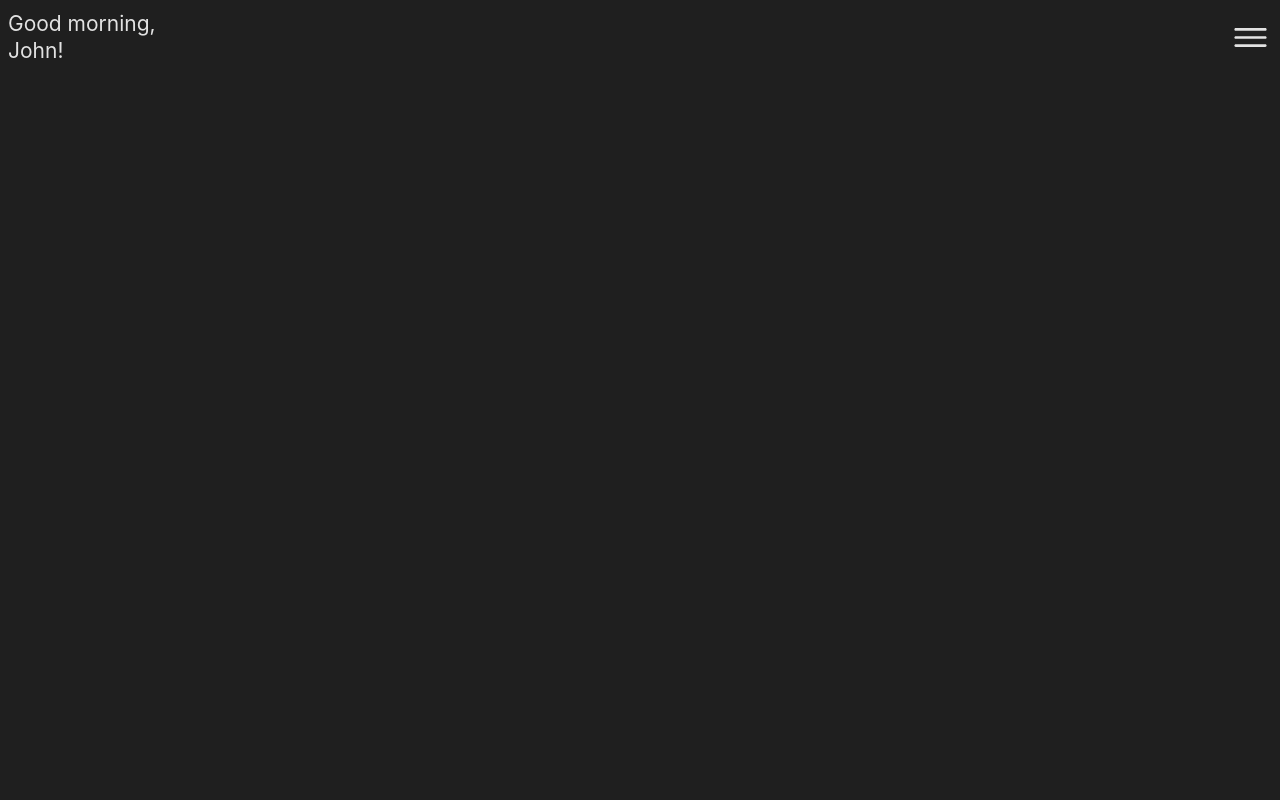
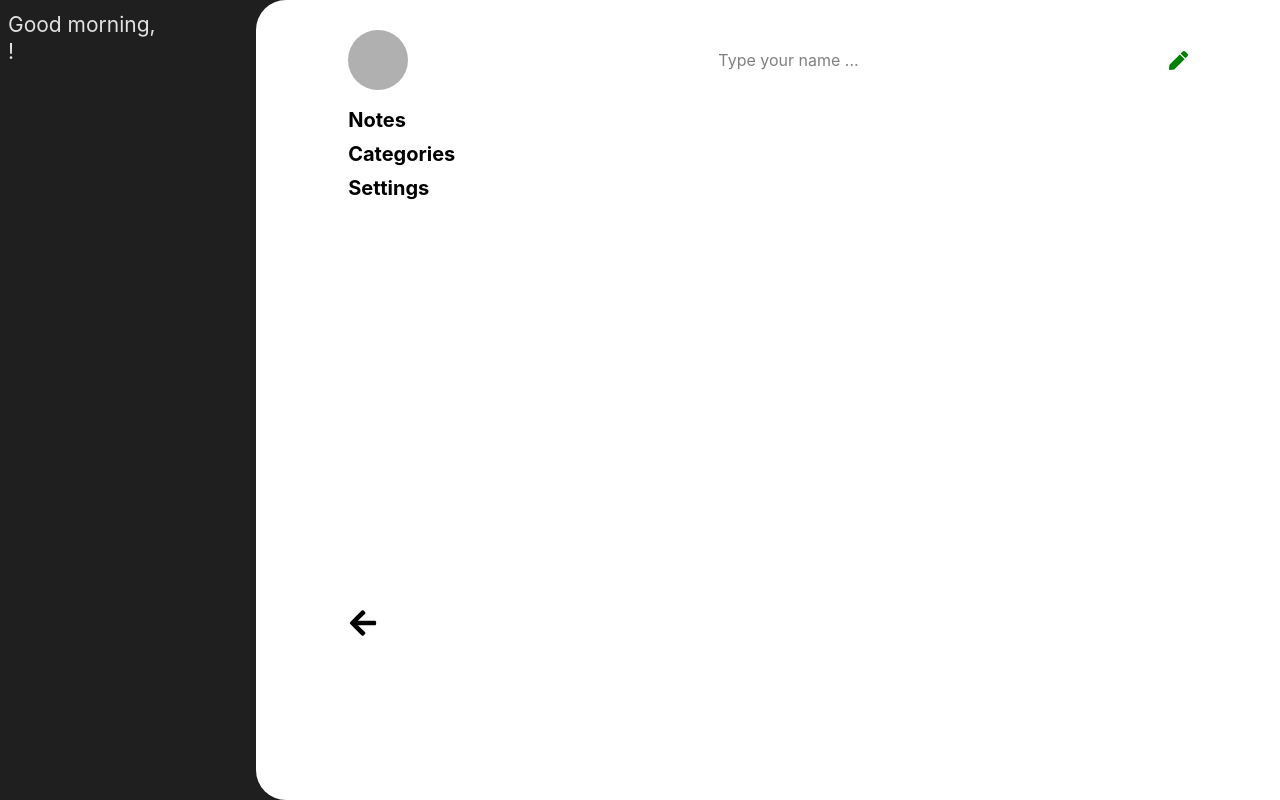
Before and after one commit to threeWindows/NoteApp, a React (Vite) app: page / in a window 1280 px wide. Built offline with nearby package versions, Linux system fonts and the light colour scheme.

Commit message:
Implementatnion menu panel

```diff
--- a/src/App.tsx
+++ b/src/App.tsx
@@ -1,11 +1,25 @@
+import { ChangeEvent, useState } from "react";
 import "./App.css";
 import Header from "./components/Header";
+import Menu from "./components/Menu";
 
 function App() {
+  const [name, setName] = useState("");
+  const [containerVisible, setContainerVisibility] = useState(true);
+
+  const fetchName = (event: ChangeEvent) => {
+    setName(event.target.value);
+  };
+
   return (
     <>
       <div>
-        <Header onOpen={() => console.log("asd")} />
+        <Header name={name} onOpen={() => setContainerVisibility(true)} />
+        <Menu
+          onClose={() => setContainerVisibility(false)}
+          isMenuOpen={containerVisible}
+          fetchName={fetchName}
+        />
       </div>
     </>
   );
--- a/src/components/Header.tsx
+++ b/src/components/Header.tsx
@@ -1,5 +1,4 @@
 import styled from "styled-components";
-import { IoIosMenu } from "react-icons/io";
 
 const Container = styled.div`
   width: 100%;
@@ -14,22 +13,28 @@ const Container = styled.div`
     display: block;
     margin-top: -5px;
   }
+
+  #img {
+    width: 60px;
+    height: 60px;
+    background-color: gray;
+    border-radius: 50%;
+  }
 `;
 
 interface Props {
   onOpen: () => void;
+  name: string;
 }
 
-const Header = ({ onOpen }: Props) => {
-  const name = "John";
-
+const Header = ({ onOpen, name }: Props) => {
   return (
     <Container>
       <div>
         Good morning,
         <span>{name}!</span>
       </div>
-      <IoIosMenu size={43} onClick={onOpen} />
+      <div id="img" onClick={onOpen}></div>
     </Container>
   );
 };
--- /dev/null
+++ b/src/components/Menu.tsx
@@ -0,0 +1,136 @@
+import styled from "styled-components";
+import { FaPen, FaCheck, FaArrowLeft } from "react-icons/fa";
+import { ChangeEvent, useRef, useState } from "react";
+import "../css/animation.css";
+
+const Container = styled.div`
+  width: 80vw;
+  height: 100vh;
+  background-color: white;
+  position: absolute;
+  top: 0;
+  right: 0;
+  border-radius: 30px 0px 0px 30px;
+  color: black;
+  /* transform: translateX(100%); */
+  transition: transform 0.6s ease-out;
+
+  header {
+    margin: auto;
+    width: 82%;
+    height: auto;
+    position: relative;
+    top: 30px;
+    display: flex;
+    align-items: center;
+    justify-content: space-between;
+  }
+
+  ul {
+    width: 82%;
+    height: 500px;
+    margin: auto;
+    padding: 0;
+    margin-top: 45px;
+
+    li {
+      font-weight: bold;
+      list-style: none;
+      margin-top: 4px;
+      font-size: 20px;
+    }
+  }
+
+  footer {
+    width: 82%;
+    margin: auto;
+    position: relative;
+    font-size: 30px;
+  }
+
+  #img {
+    width: 60px;
+    height: 60px;
+    background-color: #b0b0b0;
+    border-radius: 50%;
+  }
+
+  input {
+    color: grey;
+    width: 130px;
+    outline: none;
+    border: none;
+    border-bottom: 1px solid grey;
+  }
+
+  .icon {
+    color: green;
+  }
+
+  p {
+    color: grey;
+  }
+`;
+
+interface Props {
+  isMenuOpen: boolean;
+  onClose: () => void;
+  fetchName: (event: ChangeEvent) => void;
+}
+
+const Menu = ({ fetchName, isMenuOpen, onClose }: Props) => {
+  const [inputVisible, setInputVisibility] = useState(false);
+
+  const hideElement = inputVisible ? { display: "none" } : { display: "block" };
+  const showElement = inputVisible ? { display: "block" } : { display: "none" };
+
+  const name = useRef(null);
+
+  const listElements = ["Notes", "Categories", "Settings"];
+
+  return (
+    <div>
+      <Container className={isMenuOpen ? "open" : "close"}>
+        <header>
+          <div id="img"></div>
+          <p style={hideElement}>
+            {name.current?.value.length > 0
+              ? name.current?.value
+              : "Type your name ..."}
+          </p>
+          <input
+            ref={name}
+            id="name"
+            type="text"
+            style={showElement}
+            placeholder="Type your name ..."
+            onChange={(event) => fetchName(event)}
+          />
+          <FaPen
+            size={19}
+            className="icon"
+            style={hideElement}
+            onClick={() => setInputVisibility(true)}
+          />
+          <FaCheck
+            size={19}
+            className="icon"
+            style={showElement}
+            onClick={() => setInputVisibility(false)}
+          />
+        </header>
+        <ul>
+          {listElements.map((item) => (
+            <li key={item}>{item}</li>
+          ))}
+        </ul>
+        <footer>
+          <FaArrowLeft onClick={onClose} />
+          {/* onClick={() => setContainerVisibility(false)} */}
+        </footer>
+      </Container>
+    </div>
+  );
+};
+
+export default Menu;
--- /dev/null
+++ b/src/css/animation.css
@@ -0,0 +1,7 @@
+.open {
+  transform: translateX(0%);
+}
+
+.close {
+  transform: translateX(100%);
+}
```
